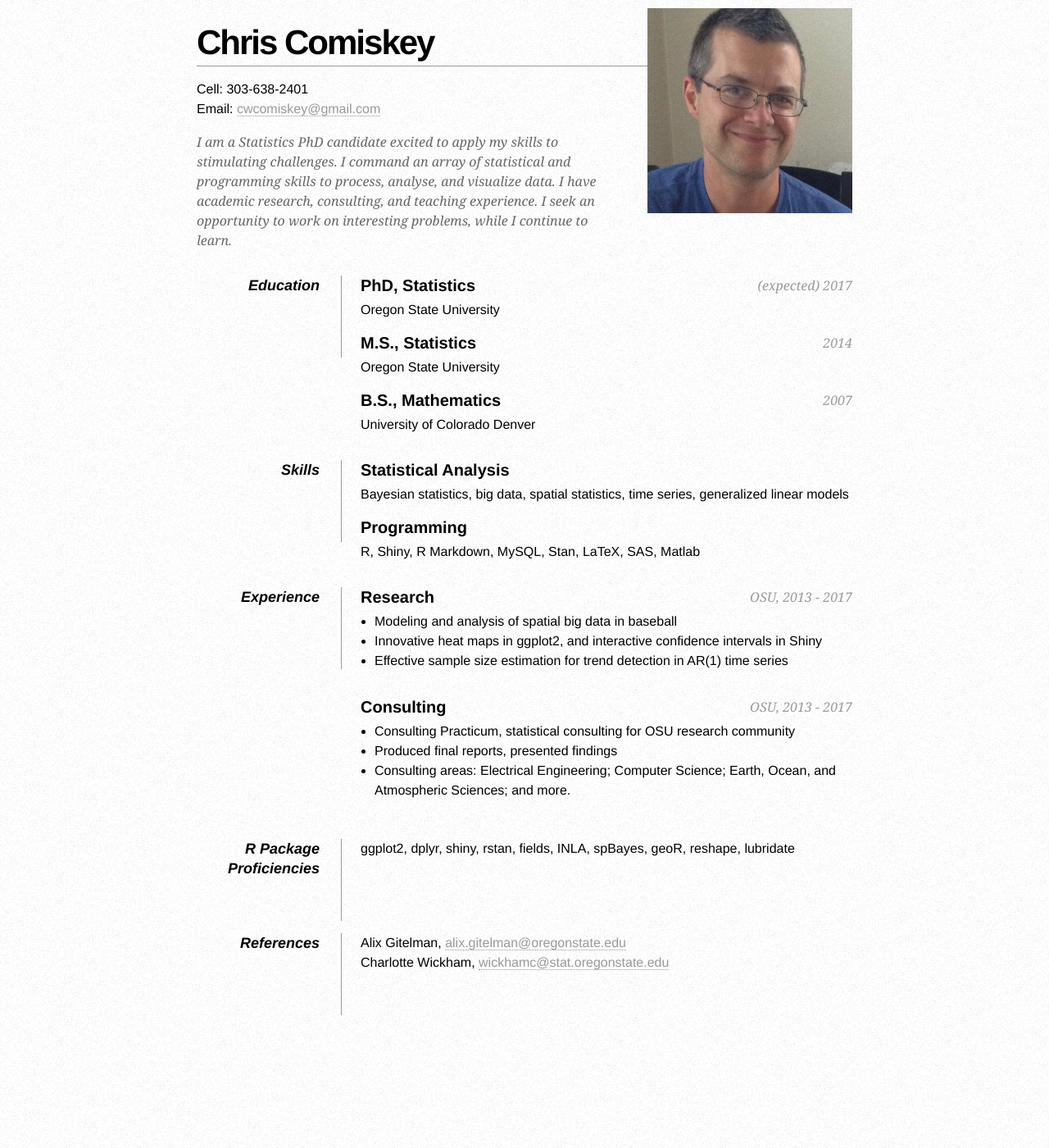
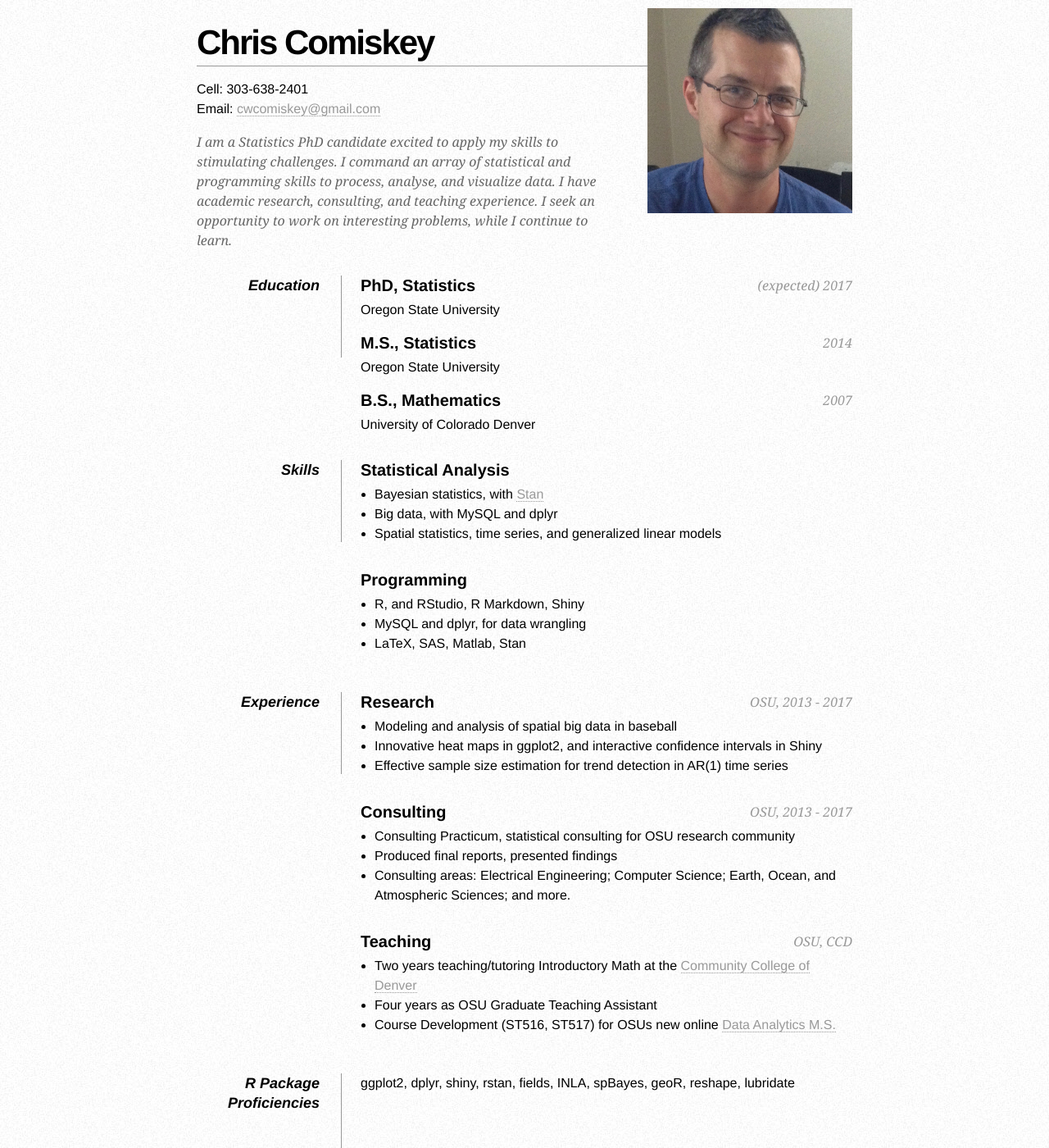
Before and after one commit to cwcomiskey/cwcomiskey.github.io, a Jekyll site: the page resume/index.html, which Jekyll copies as it is, in a window 1280 px wide and 1400 px high. Shown: the whole window at 82% size. Built offline with Jekyll 4.4.1, drawn with Linux system fonts in a browser that asks for light colours.

Commit message:
Update index.html

```diff
--- a/resume/index.html
+++ b/resume/index.html
@@ -93,10 +93,19 @@
             <dt>Skills</dt>
             <dd>
                 <h2>Statistical Analysis</h2>
-                <p> Bayesian statistics, big data, spatial statistics, time series, generalized linear models</p>
+		<ul>
+                    <li> Bayesian statistics, with <a href="http://mc-stan.org/"> Stan </a> </li>
+                    <li> Big data, with MySQL and dplyr</li>
+                    <li> Spatial statistics, time series, and generalized linear models </li>
+                </ul>
 
                 <h2>Programming</h2>
-                <p> R, Shiny, R Markdown, MySQL, Stan, LaTeX, SAS, Matlab</p>
+		<ul>
+                    <li> R, and RStudio, R Markdown, Shiny </li>
+                    <li> MySQL and dplyr, for data wrangling </li>
+                    <li> LaTeX, SAS, Matlab, Stan </li>
+                </ul>
+
             </dd>
 
             <dd class="clear"></dd>
@@ -116,6 +125,16 @@
                     <li>Produced final reports, presented findings</li>
                     <li>Consulting areas: Electrical Engineering; Computer Science; Earth, Ocean, and Atmospheric Sciences; and more.</li>
                 </ul>
+
+		<h2> Teaching <span>  OSU, CCD</span></h2>
+                <ul>
+                    <li> Two years teaching/tutoring Introductory Math at the <a href="https://www.ccd.edu/ "> Community College of Denver </a> </li>
+                    <li> Four years as OSU Graduate Teaching Assistant </li>
+                    <li> Course Development (ST516, ST517) for OSUs new online
+			    <a href="http://ecampus.oregonstate.edu/online-degrees/graduate/data-analytics/"> Data Analytics M.S. </a> </li>
+                </ul>
+
+
             </dd>
 
             <dd class="clear"></dd>
```
